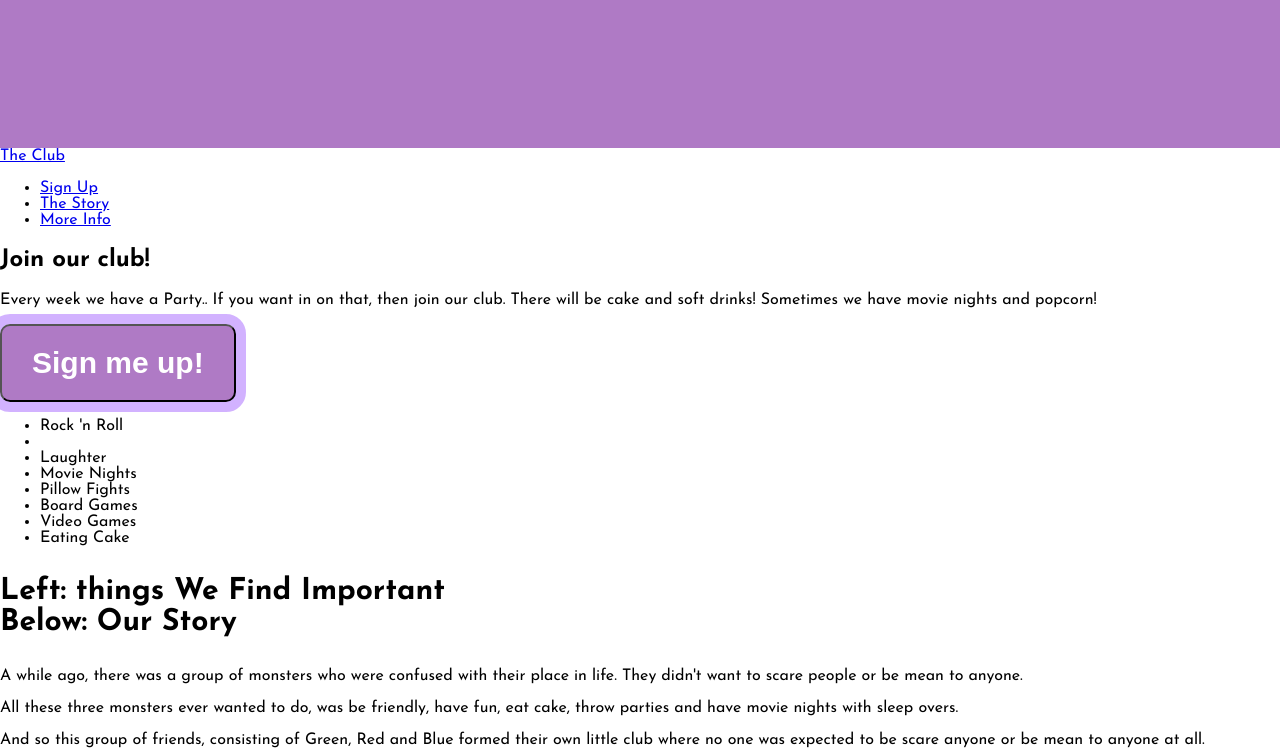
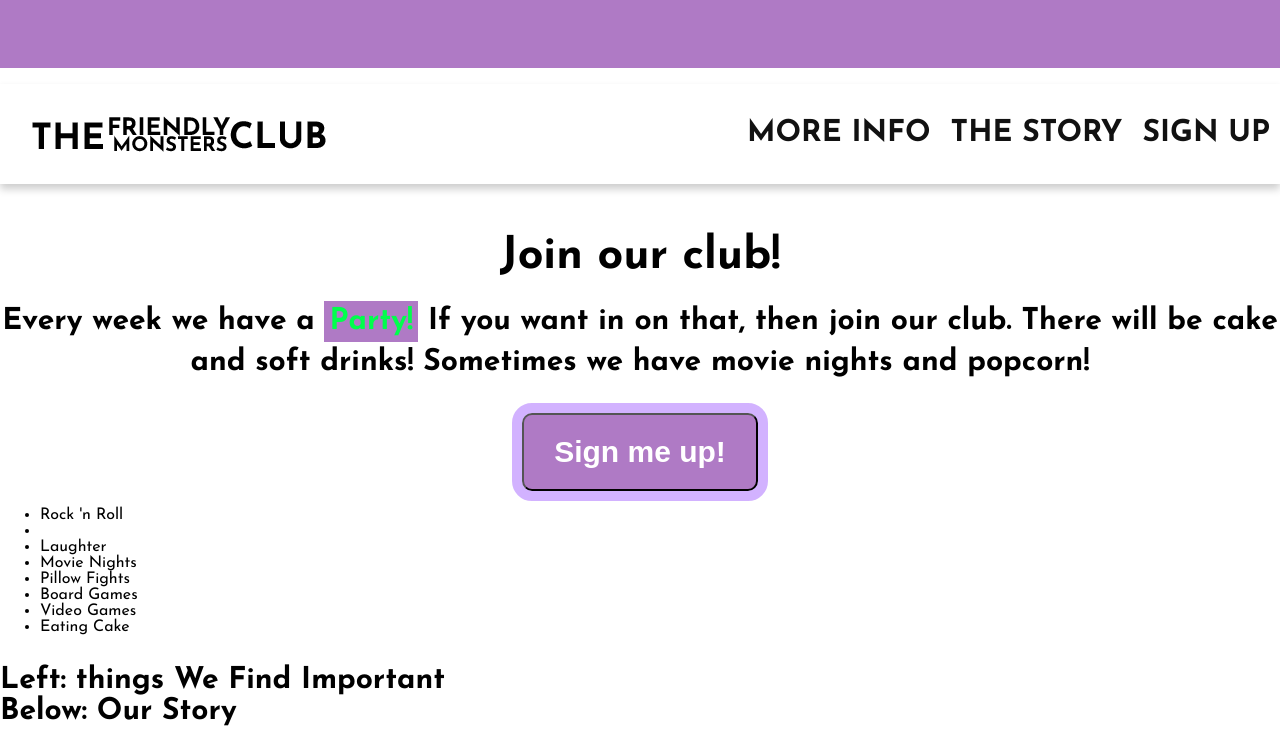
Before and after one commit to adhSwede/The-Friendly-Monsters-Club, a plain HTML site: page index.html in a window 1280 px wide. Shown: the part 652-1403 px from the top of the page. Drawn offline with Linux system fonts and the light colour scheme.

Commit message:
Nav & "more info" styling + html cleanup

```diff
--- a/index.html
+++ b/index.html
@@ -24,6 +24,7 @@
         <div class="character2"></div>
         <div class="character3"></div>
     </div>
+    <div id="more-info"></div>
 
     <!-- Nav bar -->
     <nav>
@@ -36,12 +37,14 @@
     </nav>
 
     <!-- Info Section -->
-    <div class="more-info" id="more-info">
+    <div class="more-info">
+        <div class="wrapper">
             <h2>Join our club!</h2>
             <p>
-        Every week we have a <span class="highlight">Party.</span>. If you want in on that, then join our club.
+            Every week we have a <span class="highlight">Party!</span> If you want in on that, then join our club.
             There will be cake and soft drinks! Sometimes we have movie nights and popcorn!</p>
             <button class="cta">Sign me up!</button>
+        </div>
     </div>
 
     <div class="sep"></div>
--- a/style.css
+++ b/style.css
@@ -6,10 +6,15 @@ body, html{
     margin: 0;
 }
 
-/* H1,H2,H3 Sizing & Weight */
+/* Typography Styling*/
 h1{
     font-weight: 700;
     font-size: 50px;
+}
+h2{
+    font-weight: bolder;
+    font-size: 45px;
+
 }
 h3{
     font-weight: bold;
@@ -19,21 +24,26 @@ h4{
     font-weight: bold;
     font-size: 20px;
 }
+p{
+    font-size: 30px;
+    font-weight: bold;
+    margin: 30px 0;
+}
 
 /* Banner & Wrapper */
 .wrapper{
+    margin: 0 auto;
     width: 960;
-    margin: 0 auto;
 }
 .hero-banner{
     background: #af7ac5;
-    min-height: 100vh;
+    min-height: 90vh;
     padding: 50px 20px;
     box-sizing: border-box;
     position: relative;
     overflow: hidden;
-
-}.hero-banner h1{
+}
+.hero-banner h1{
     color: white;
     margin: 25px 0;
 }
@@ -93,3 +103,71 @@ button.cta.alt{
     outline-color: rgba(0,0,0,.15);
     color: #111111;
 }
+
+/* Nav. Bar */
+nav{
+    height: 100px;
+    background-color: white;
+    box-shadow: 0 5px 8px rgba(0,0,0,.2);
+    position: sticky; top: 0;
+}
+nav .logo{
+    display: block;
+    width: 300px;
+    height: 40px;
+    position: absolute; top: 50%; left: 0;
+    margin-top: -20px;
+    margin-left: 30px;
+    background: url(img/logo.png) no-repeat 0 0;
+    background-size: 100%;
+    overflow: hidden;
+    text-indent: -999px;
+}
+nav ul li{
+    margin: 0;
+    padding: 0;
+    display: block;
+    float: right;
+}
+nav ul li a{
+    display: block;
+    height: 100%;
+    box-sizing: border-box;
+    font-size: 30px;
+    text-transform: uppercase;
+    font-weight: bold;
+    color: #111111;
+    text-decoration: none;
+    padding: 35px 10px;
+    line-height: 30px;
+}
+
+/* More info */
+.more-info{
+    text-align: center;
+}
+.more-info h2{
+    margin: 50px 0 0;
+}
+.more-info p{
+    margin: 18px 0 35px;
+}
+
+.highlight{
+    background-color: #af7ac5;
+    color: #00ff4c;
+    padding: 5px 5px;
+    line-height: 50px;
+    display: inline;
+    font-weight: bold;
+}
+
+
+
+/* <div class="more-info" id="more-info">
+<h2>Join our club!</h2>
+<p>
+Every week we have a <span class="highlight">Party.</span>. If you want in on that, then join our club.
+There will be cake and soft drinks! Sometimes we have movie nights and popcorn!</p>
+<button class="cta">Sign me up!</button>
+</div> */
```
Also changed, not shown: img/logo.png (added), 1 other file. Lines whose indentation alone changed are shown as unchanged.
